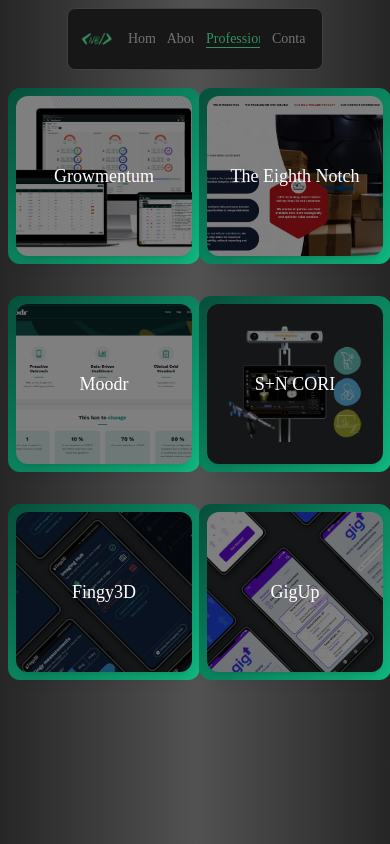
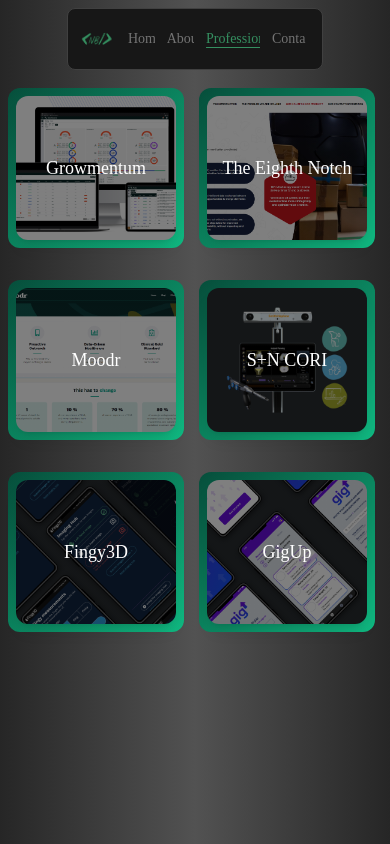
Before and after one commit to oNebzy/nathan-resume, a React (Create React App) app: page /MyWork in a window 390 px wide. Built offline with nearby package versions, Linux system fonts and the light colour scheme.

Commit message:
Added extra responsiveness to project cards for phones with widths below 400px

```diff
--- a/src/components/ProjectCard.jsx
+++ b/src/components/ProjectCard.jsx
@@ -56,7 +56,7 @@
         rotateX,
         transformStyle: "preserve-3d",
       }}
-      className="relative md:h-[15rem] md:w-[18rem] h-44 w-48 rounded-xl bg-gradient-to-br from-emerald-900 to-emerald-500 "
+      className="relative md:h-[15rem] md:w-[18rem] xs:h-44 xs:w-48 h-40 w-44 rounded-xl bg-gradient-to-br from-emerald-900 to-emerald-500 "
     >
       <div
         style={{
--- a/tailwind.config.js
+++ b/tailwind.config.js
@@ -3,6 +3,9 @@
   content: ["./src/**/*.{html,js,jsx,ts,tsx}"],
   theme: {
     extend: {
+      screens: {
+        'xs': '400px'
+      },
       fontFamily: {
         Kaushanscript: ['Kaushan Script']
       },
```
